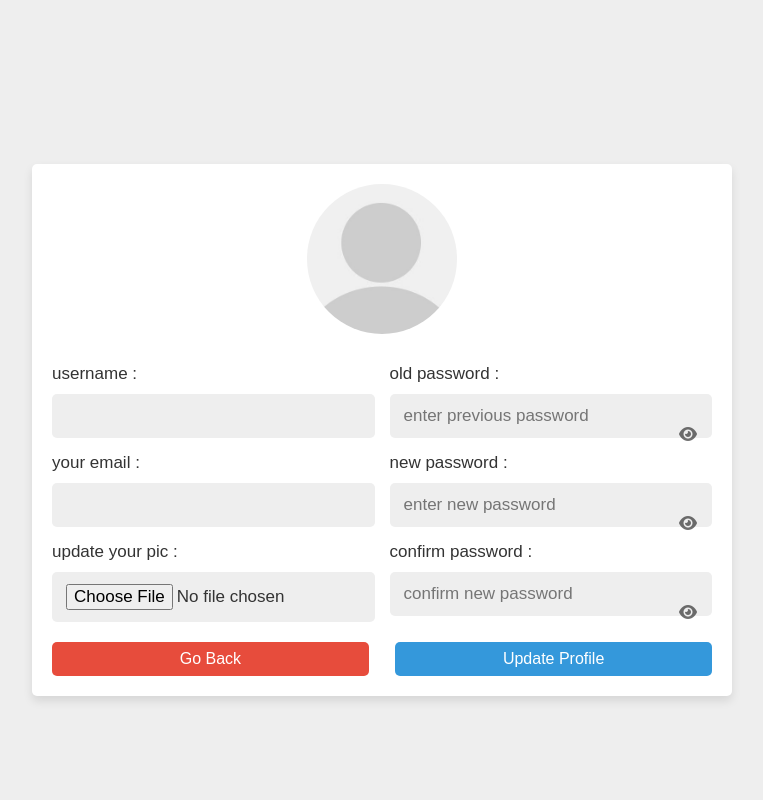
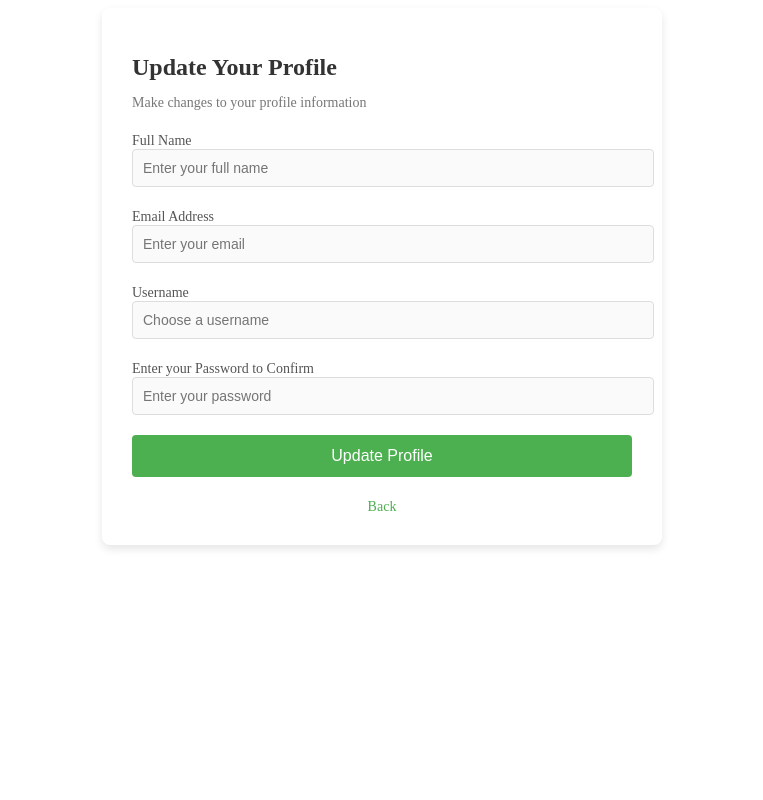
Before and after one commit to ididmuhammed/test_project, a PHP site: page /auth/update_profile.php in a window 1280 px wide. Shown: the whole page, without its empty margins (258-1021 px from the left). Run offline with PHP 8.4, Linux system fonts and the light colour scheme; the visitor is signed in with stand-in values (Sample User, id 1); data that the repository does not hold is empty.

Commit message:
added update profile page

```diff
--- /dev/null
+++ b/auth/css/update_profile.css
@@ -0,0 +1,111 @@
+/* Container styling for the update profile page */
+.update-profile-container {
+   width: 100%;
+   max-width: 500px;
+   margin: 0 auto;
+   background-color: #fff;
+   padding: 30px;
+   border-radius: 8px;
+   box-shadow: 0 4px 8px rgba(0, 0, 0, 0.1);
+}
+
+/* Header section styling */
+.update-profile-header h1 {
+   font-size: 24px;
+   margin-bottom: 10px;
+   color: #333;
+}
+
+.update-profile-header p {
+   font-size: 14px;
+   margin-bottom: 20px;
+   color: #777;
+}
+
+/* Form styling */
+form {
+   display: flex;
+   flex-direction: column;
+}
+
+.form-group {
+   margin-bottom: 20px;
+}
+
+.form-group label {
+   font-size: 14px;
+   color: #555;
+   margin-bottom: 5px;
+}
+
+.form-group input {
+   width: 100%;
+   padding: 10px;
+   font-size: 14px;
+   border: 1px solid #ddd;
+   border-radius: 4px;
+   background-color: #fafafa;
+}
+
+.form-group input:focus {
+   border-color: #4CAF50;
+   outline: none;
+}
+
+/* Button styling */
+.update-profile-button {
+   background-color: #4CAF50;
+   color: #fff;
+   padding: 12px;
+   font-size: 16px;
+   border: none;
+   border-radius: 4px;
+   cursor: pointer;
+   transition: background-color 0.3s ease;
+}
+
+.update-profile-button:hover {
+   background-color: #45a049;
+}
+
+.update-profile-button:disabled {
+   background-color: #ddd;
+   cursor: not-allowed;
+}
+
+/* Error and Success message styles */
+.error-message, .success-message {
+   padding: 10px;
+   border-radius: 4px;
+   margin-bottom: 20px;
+   font-size: 14px;
+}
+
+.error-message {
+   background-color: #ffeeee;
+   color: #e74c3c;
+   border: 1px solid #e74c3c;
+}
+
+.success-message {
+   background-color: #e0f8e0;
+   color: #2ecc71;
+   border: 1px solid #2ecc71;
+}
+
+/* Link to navigate back to profile */
+.profile-link {
+   margin-top: 20px;
+   text-align: center;
+   size: 40px;
+}
+
+.profile-link a {
+   color: #4CAF50;
+   text-decoration: none;
+   font-size: 14px;
+}
+
+.profile-link a:hover {
+   text-decoration: underline;
+}
--- a/auth/css/update_profile_styles.css
+++ /dev/null
@@ -1,184 +0,0 @@
-/* update-profile.css - Updated styles with all requested changes */
-
-:root {
-   --blue: #3498db;
-   --dark-blue: #2980b9;
-   --red: #e74c3c;
-   --dark-red: #c0392b;
-   --black: #333;
-   --white: #fff;
-   --light-bg: #eee;
-   --box-shadow: 0 5px 10px rgba(0,0,0,.1);
-}
-
-* {
-   font-family: 'Poppins', sans-serif;
-   margin: 0;
-   padding: 0;
-   box-sizing: border-box;
-   outline: none;
-   border: none;
-   text-decoration: none;
-}
-
-.notification-container {
-   position: fixed;
-   top: 20px;
-   left: 0;
-   right: 0;
-   display: flex;
-   justify-content: center;
-   z-index: 1000;
-}
-
-.notification {
-   padding: 15px 25px;
-   border-radius: 5px;
-   color: red;
-   font-size: 18px;
-   box-shadow: var(--box-shadow);
-   max-width: 80%;
-   text-align: center;
-}
-
-.update-profile {
-   min-height: 100vh;
-   background-color: var(--light-bg);
-   display: flex;
-   align-items: center;
-   justify-content: center;
-   padding: 20px;
-}
-
-.update-profile form {
-   padding: 20px;
-   background-color: var(--white);
-   box-shadow: var(--box-shadow);
-   width: 700px;
-   border-radius: 5px;
-   text-align: center;
-   position: relative;
-   margin-top: 60px;
-}
-
-.update-profile form img {
-   height: 150px;
-   width: 150px;
-   border-radius: 50%;
-   object-fit: cover;
-   margin: 0 auto 15px auto;
-   display: block;
-}
-
-.update-profile form .flex {
-   display: flex;
-   justify-content: space-between;
-   margin-bottom: 20px;
-   gap: 15px;
-}
-
-.update-profile form .flex .inputBox {
-   width: 49%;
-}
-
-.update-profile form .flex .inputBox span {
-   text-align: left;
-   display: block;
-   margin-top: 15px;
-   font-size: 17px;
-   color: var(--black);
-}
-
-.password-input-container {
-   position: relative;
-   width: 100%;
-}
-
-.update-profile form .flex .inputBox .box {
-   width: 100%;
-   border-radius: 5px;
-   background-color: var(--light-bg);
-   padding: 12px 40px 12px 14px;
-   font-size: 17px;
-   color: var(--black);
-   margin-top: 10px;
-}
-
-.password-toggle {
-   position: absolute;
-   right: 15px;
-   top: 42px;
-   cursor: pointer;
-   color: var(--black);
-   opacity: 0.7;
-   transition: opacity 0.3s;
-}
-
-.password-toggle:hover {
-   opacity: 1;
-}
-
-.button-container {
-   display: flex;
-   justify-content: space-between;
-   gap: 15px;
-   margin-top: 20px;
-}
-
-.btn {
-   width: 48%;
-   border-radius: 5px;
-   padding: 8px 20px;
-   color: var(--white);
-   display: inline-block;
-   text-align: center;
-   cursor: pointer;
-   font-size: 16px;
-   background-color: var(--blue);
-   transition: background-color 0.3s;
-}
-
-.btn:hover {
-   background-color: var(--dark-blue);
-}
-
-.delete-btn {
-   width: 48%;
-   border-radius: 5px;
-   padding: 8px 20px;
-   color: var(--white);
-   display: inline-block;
-   text-align: center;
-   cursor: pointer;
-   font-size: 16px;
-   background-color: var(--red);
-   transition: background-color 0.3s;
-}
-
-.delete-btn:hover {
-   background-color: var(--dark-red);
-}
-
-@media (max-width: 650px) {
-   .update-profile form {
-      width: 100%;
-      margin-top: 80px;
-   }
-
-   .update-profile form .flex {
-      flex-wrap: wrap;
-      gap: 0;
-   }
-
-   .update-profile form .flex .inputBox {
-      width: 100%;
-   }
-
-   .button-container {
-      flex-direction: column;
-   }
-
-   .btn, .delete-btn {
-      width: 100%;
-   }
-}
--- a/auth/update_profile.php
+++ b/auth/update_profile.php
@@ -1,164 +1,125 @@
 <?php
+session_start();
 
-include '../config.php';
-session_start();
+// Assuming a connection to the database is already established
+require_once '../config.php';
+
+// Check if the user is logged in
+if (!isset($_SESSION['logged_in']) || !$_SESSION['logged_in']) {
+    header("Location: auth/login2/login.php");
+    exit();
+}
+
+// Fetch the current user data
 $user_id = $_SESSION['user_id'];
+$query = "SELECT full_name, email, username FROM users WHERE id = ?";
+$stmt = $conn->prepare($query);
+$stmt->bind_param("i", $user_id);
+$stmt->execute();
+$result = $stmt->get_result();
+$user = $result->fetch_assoc();
 
-if(isset($_POST['update_profile'])){
+// Handle profile update
+$error = '';
+$success_message = '';
 
-   $update_name = mysqli_real_escape_string($conn, $_POST['update_name']);
-   $update_email = mysqli_real_escape_string($conn, $_POST['update_email']);
+if ($_SERVER['REQUEST_METHOD'] === 'POST') {
+    $new_fullname = trim($_POST['fullname']);
+    $new_email = trim($_POST['email']);
+    $new_username = trim($_POST['username']);
+    $password = $_POST['password'];
 
-   mysqli_query($conn, "UPDATE `user_form` SET name = '$update_name', email = '$update_email' WHERE id = '$user_id'") or die('query failed');
+    // Validate the password
+    if (empty($password)) {
+        $error = "Password is required to update your profile!";
+    } else {
+        // Check if the password is correct
+        $query = "SELECT password_hash FROM users WHERE id = ?";
+        $stmt = $conn->prepare($query);
+        $stmt->bind_param("i", $user_id);
+        $stmt->execute();
+        $result = $stmt->get_result();
+        $user_data = $result->fetch_assoc();
 
-   $old_pass = $_POST['old_pass'];
-   $update_pass = mysqli_real_escape_string($conn, md5($_POST['update_pass']));
-   $new_pass = mysqli_real_escape_string($conn, md5($_POST['new_pass']));
-   $confirm_pass = mysqli_real_escape_string($conn, md5($_POST['confirm_pass']));
+        if (!password_verify($password, $user_data['password_hash'])) {
+            $error = "Incorrect password!";
+        } else {
+            // Update user profile if password is correct
+            $update_query = "UPDATE users SET full_name = ?, email = ?, username = ? WHERE id = ?";
+            $stmt = $conn->prepare($update_query);
+            $stmt->bind_param("sssi", $new_fullname, $new_email, $new_username, $user_id);
 
-   $password_updated = false;
-   if(!empty($update_pass) || !empty($new_pass) || !empty($confirm_pass)){
-      if($update_pass != $old_pass){
-         $message[] = 'old password not matched!';
-      }elseif($new_pass != $confirm_pass){
-         $message[] = 'confirm password not matched!';
-      }else{
-         mysqli_query($conn, "UPDATE `user_form` SET password = '$confirm_pass' WHERE id = '$user_id'") or die('query failed');
-         $message[] = 'password updated successfully!';
-         $password_updated = true;
-      }
-   }
-
-   $image_updated = false;
-   $update_image = $_FILES['update_image']['name'];
-   $update_image_size = $_FILES['update_image']['size'];
-   $update_image_tmp_name = $_FILES['update_image']['tmp_name'];
-   $update_image_folder = 'uploaded_img/'.$update_image;
-
-   if(!empty($update_image)){
-      if($update_image_size > 2000000){
-         $message[] = 'image is too large';
-      }else{
-         $image_update_query = mysqli_query($conn, "UPDATE `user_form` SET image = '$update_image' WHERE id = '$user_id'") or die('query failed');
-         if($image_update_query){
-            move_uploaded_file($update_image_tmp_name, $update_image_folder);
-            $image_updated = true;
-         }
-         $message[] = 'image updated succssfully!';
-      }
-   }
-
-   // Check if all updates were successful and no error messages
-   if(empty($message)) {
-      header('Location: ../charts/home_page.php');
-      exit();
-   }
-   // Alternatively, if you want to redirect even if some fields weren't updated but there were no errors
-
-   $has_errors = false;
-   foreach($message as $msg) {
-      if(strpos($msg, 'not matched') !== false || strpos($msg, 'too large') !== false) {
-         $has_errors = true;
-         break;
-      }
-   }
-   if(!$has_errors) {
-      header('Location: ../charts/home_page.php');
-      exit();
-   }
-
+            if ($stmt->execute()) {
+                $success_message = "Profile updated successfully!";
+                // Update session variables if needed
+                $_SESSION['email'] = $new_email;
+                $_SESSION['username'] = $new_username;
+            } else {
+                $error = "Error updating profile: " . $conn->error;
+            }
+        }
+    }
 }
 
 ?>
+
 <!DOCTYPE html>
 <html lang="en">
 <head>
-   <meta charset="UTF-8">
-   <meta http-equiv="X-UA-Compatible" content="IE=edge">
-   <meta name="viewport" content="width=device-width, initial-scale=1.0">
-   <title>update profile</title>
-   <link rel="stylesheet" href="https://cdnjs.cloudflare.com/ajax/libs/font-awesome/6.0.0/css/all.min.css">
-   <link rel="stylesheet" href="css/update_profile_styles.css">
+    <meta charset="UTF-8">
+    <meta name="viewport" content="width=device-width, initial-scale=1.0">
+    <title>Profile Page</title>
+    <link rel="stylesheet" href="css/update_profile.css">
 </head>
 <body>
+    <div class="update-profile-container">
+        <div class="update-profile-header">
+            <h1>Update Your Profile</h1>
+            <p>Make changes to your profile information</p>
+        </div>
 
-<div class="notification-container">
-   <?php if(isset($message)): ?>
-      <div class="notification">
-         <?php
-            foreach((array)$message as $msg) {
-               echo $msg . '<br>';
-            }
-         ?>
-      </div>
-   <?php endif; ?>
-</div>
+        <?php if ($error): ?>
+            <div class="error-message">
+                <?php echo htmlspecialchars($error); ?>
+            </div>
+        <?php endif; ?>
 
-<div class="update-profile">
-   <?php
-      $select = mysqli_query($conn, "SELECT * FROM `user_form` WHERE id = '$user_id'") or die('query failed');
-      if(mysqli_num_rows($select) > 0){
-         $fetch = mysqli_fetch_assoc($select);
-      }
-   ?>
+        <?php if ($success_message): ?>
+            <div class="success-message">
+                <?php echo htmlspecialchars($success_message); ?>
+            </div>
+        <?php endif; ?>
 
-   <form action="" method="post" enctype="multipart/form-data">
-      <?php
-         if($fetch['image'] == ''){
-            echo '<img src="images/default-avatar.png">';
-         }else{
-            echo '<img src="uploaded_img/'.$fetch['image'].'">';
-         }
-      ?>
-      <div class="flex">
-         <div class="inputBox">
-            <span>username :</span>
-            <input type="text" name="update_name" value="<?php echo $fetch['name']; ?>" class="box">
-            <span>your email :</span>
-            <input type="email" name="update_email" value="<?php echo $fetch['email']; ?>" class="box">
-            <span>update your pic :</span>
-            <input type="file" name="update_image" accept="image/jpg, image/jpeg, image/png" class="box">
-         </div>
-         <div class="inputBox">
-            <input type="hidden" name="old_pass" value="<?php echo $fetch['password']; ?>">
-            <span>old password :</span>
-            <div class="password-input-container">
-               <input type="password" name="update_pass" placeholder="enter previous password" class="box" id="update_pass">
-               <i class="fas fa-eye password-toggle" onclick="togglePassword('update_pass')"></i>
+        <form method="POST" action="update_profile.php">
+            <div class="form-group">
+                <label for="fullname">Full Name</label>
+                <input type="text" id="fullname" name="fullname" placeholder="Enter your full name"
+                       value="<?php echo isset($_POST['fullname']) ? htmlspecialchars($_POST['fullname']) : htmlspecialchars($user['full_name']); ?>" required>
             </div>
-            <span>new password :</span>
-            <div class="password-input-container">
-               <input type="password" name="new_pass" placeholder="enter new password" class="box" id="new_pass">
-               <i class="fas fa-eye password-toggle" onclick="togglePassword('new_pass')"></i>
+
+            <div class="form-group">
+                <label for="email">Email Address</label>
+                <input type="email" id="email" name="email" placeholder="Enter your email"
+                       value="<?php echo isset($_POST['email']) ? htmlspecialchars($_POST['email']) : htmlspecialchars($user['email']); ?>" required>
             </div>
-            <span>confirm password :</span>
-            <div class="password-input-container">
-               <input type="password" name="confirm_pass" placeholder="confirm new password" class="box" id="confirm_pass">
-               <i class="fas fa-eye password-toggle" onclick="togglePassword('confirm_pass')"></i>
+
+            <div class="form-group">
+                <label for="username">Username</label>
+                <input type="text" id="username" name="username" placeholder="Choose a username"
+                       value="<?php echo isset($_POST['username']) ? htmlspecialchars($_POST['username']) : htmlspecialchars($user['username']); ?>" required>
             </div>
-         </div>
-      </div>
-      <div class="button-container">
-         <a href="../charts/home_page.php" class="delete-btn">Go Back</a>
-         <input type="submit" value="Update Profile" name="update_profile" class="btn">
-      </div>
-   </form>
-</div>
 
-<script>
-function togglePassword(id) {
-   const passwordField = document.getElementById(id);
-   const toggleIcon = passwordField.nextElementSibling;
+            <div class="form-group">
+                <label for="password">Enter your Password to Confirm</label>
+                <input type="password" id="password" name="password" placeholder="Enter your password" required>
+            </div>
 
-   if (passwordField.type === "password") {
-      passwordField.type = "text";
-      toggleIcon.classList.replace('fa-eye', 'fa-eye-slash');
-   } else {
-      passwordField.type = "password";
-      toggleIcon.classList.replace('fa-eye-slash', 'fa-eye');
-   }
-}
-</script>
+            <button type="submit" class="update-profile-button">Update Profile</button>
+        </form>
 
+        <div class="profile-link">
+            <a href="../dashboard/dashboard.php">Back</a>
+        </div>
+    </div>
 </body>
 </html>
--- a/header/header.php
+++ b/header/header.php
@@ -79,7 +79,7 @@ if (isset($_SESSION['user_id'])) {
                                         <div class="dropdown-email"><?php echo htmlspecialchars($user['email']); ?></div>
                                     </div>
                                     <div class="dropdown-divider"></div>
-                                    <a href="auth/update_profile.php" class="dropdown-menu-item">
+                                    <a href="../auth/update_profile.php" class="dropdown-menu-item">
                                         <i class="fas fa-user-edit"></i> Update Profile
                                     </a>
                                     <div class="dropdown-divider"></div>
```
